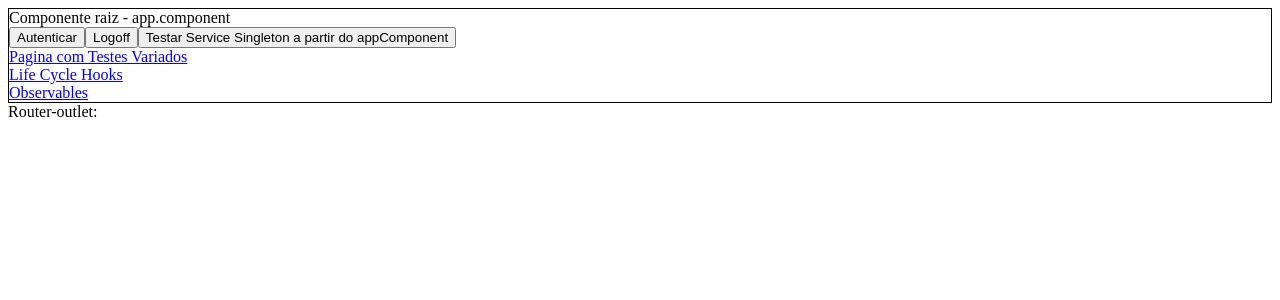
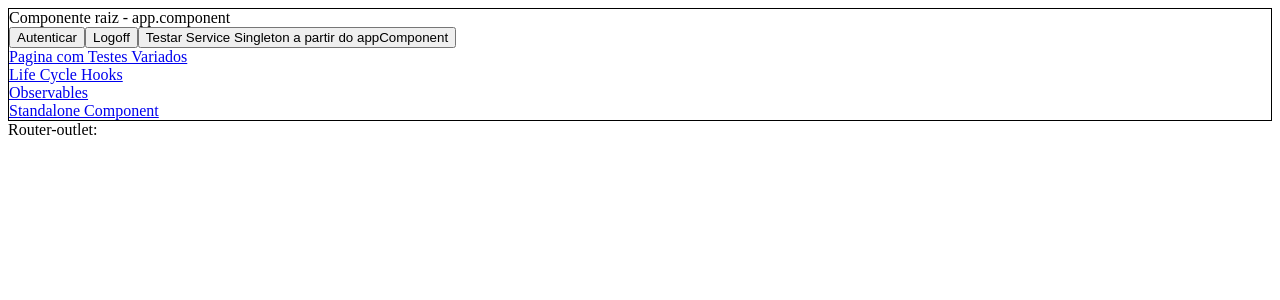
Before and after one commit to andrewmaia/angular-teste-funcionalidades, an Angular app: page / in a window 1280 px wide. Shown: the top 300 px of the page. Built offline with nearby package versions, Linux system fonts and the light colour scheme.

Commit message:
Testes com standalone components

```diff
--- a/src/app/app.component.html
+++ b/src/app/app.component.html
@@ -12,6 +12,8 @@
   <a routerLink="/Hooks">Life Cycle Hooks</a>
   <br />
   <a routerLink="/Observables">Observables</a>
+  <br />
+  <a routerLink="/Standalone">Standalone Component</a>
 </div>
 Router-outlet:
 <br />
--- a/src/app/app.component.ts
+++ b/src/app/app.component.ts
@@ -1,5 +1,5 @@
 import { Component } from '@angular/core';
-import { CadastroService } from './cadastro/cadastro.service';
+import { CadastroService } from './cadastro/testes.service';
 
 @Component({
   selector: 'app-root',
--- a/src/app/app.module.ts
+++ b/src/app/app.module.ts
@@ -2,7 +2,7 @@ import { NgModule } from '@angular/core';
 import { AppComponent } from './app.component';
 import { HTTP_INTERCEPTORS, HttpClientModule } from '@angular/common/http';
 import { BrowserModule } from '@angular/platform-browser';
-import { CadastroModule } from './cadastro/cadastro.module';
+import { CadastroModule } from './cadastro/testes.module';
 import { AppRoutingModule } from './app-routing.module';
 import { AppInterceptor } from './app.interceptor';
 
--- /dev/null
+++ b/src/app/cadastro/standalone/standalone.component.html
@@ -0,0 +1,3 @@
+<p>
+  Olá eu sou um standalone component e não estou associado a nenhum módulo!!!
+</p>
--- a/src/app/cadastro/cadastro-routing.module.ts
+++ b/src/app/cadastro/testes-routing.module.ts
@@ -1,14 +1,15 @@
 import { NgModule } from '@angular/core';
 import { Routes, RouterModule } from '@angular/router';
-import { CadastroDetalheComponent } from './cadastro-detalhe/cadastro-detalhe.component';
+import { TestesComponent } from './testes/testes.component';
 import { authGuard } from '../guard';
 import { LifeCycleHooksComponent } from './life-cycle-hooks/life-cycle-hooks.component';
 import { ObservablesComponent } from './observables/observables.component';
+import { StandaloneComponent } from './standalone/standalone.component';
 
 const routes: Routes = [
   {
     path: 'Testes',
-    component: CadastroDetalheComponent,
+    component: TestesComponent,
     canActivate: [authGuard],
   },
   {
@@ -21,10 +22,15 @@ const routes: Routes = [
     component: ObservablesComponent,
     canActivate: [authGuard],
   },
+  {
+    path: 'Standalone',
+    component: StandaloneComponent,
+    canActivate: [authGuard],
+  },
 ];
 
 @NgModule({
   imports: [RouterModule.forChild(routes)],
   exports: [RouterModule],
 })
-export class CadastroRoutingModule {}
+export class TestesRoutingModule {}
```
Also changed, not shown: src/app/cadastro/standalone/standalone.component.ts (added, +9 -0 lines), src/app/cadastro/testes.module.ts (renamed from src/app/cadastro/cadastro.module.ts, +5 -5 lines), src/app/cadastro/testes/testes.component.ts (renamed from src/app/cadastro/cadastro-detalhe/cadastro-detalhe.component.ts, +4 -5 lines), src/app/cadastro/cadastro-detalhe/cadastro-detalhe.component.css (deleted), src/app/cadastro/testes.service.ts (renamed from src/app/cadastro/cadastro.service.ts), src/app/cadastro/testes/testes.component.html (renamed from src/app/cadastro/cadastro-detalhe/cadastro-detalhe.component.html).
